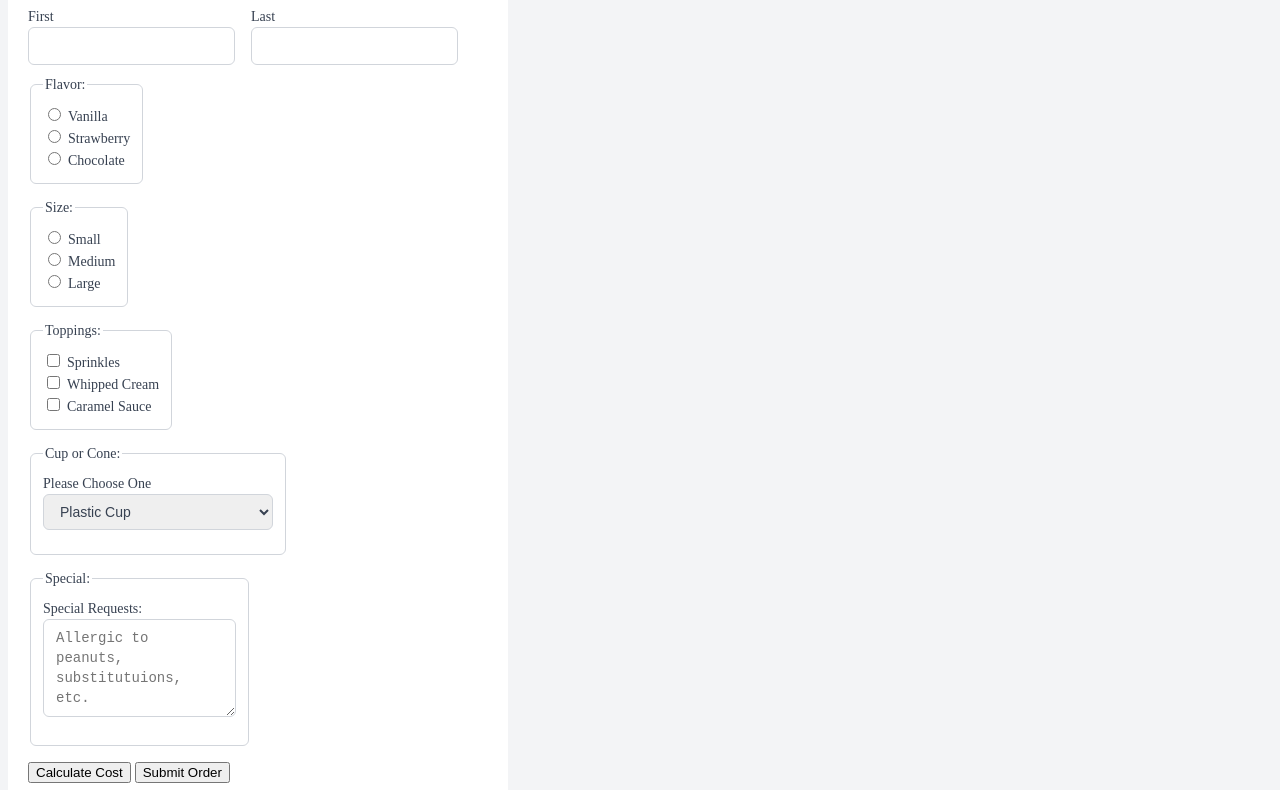
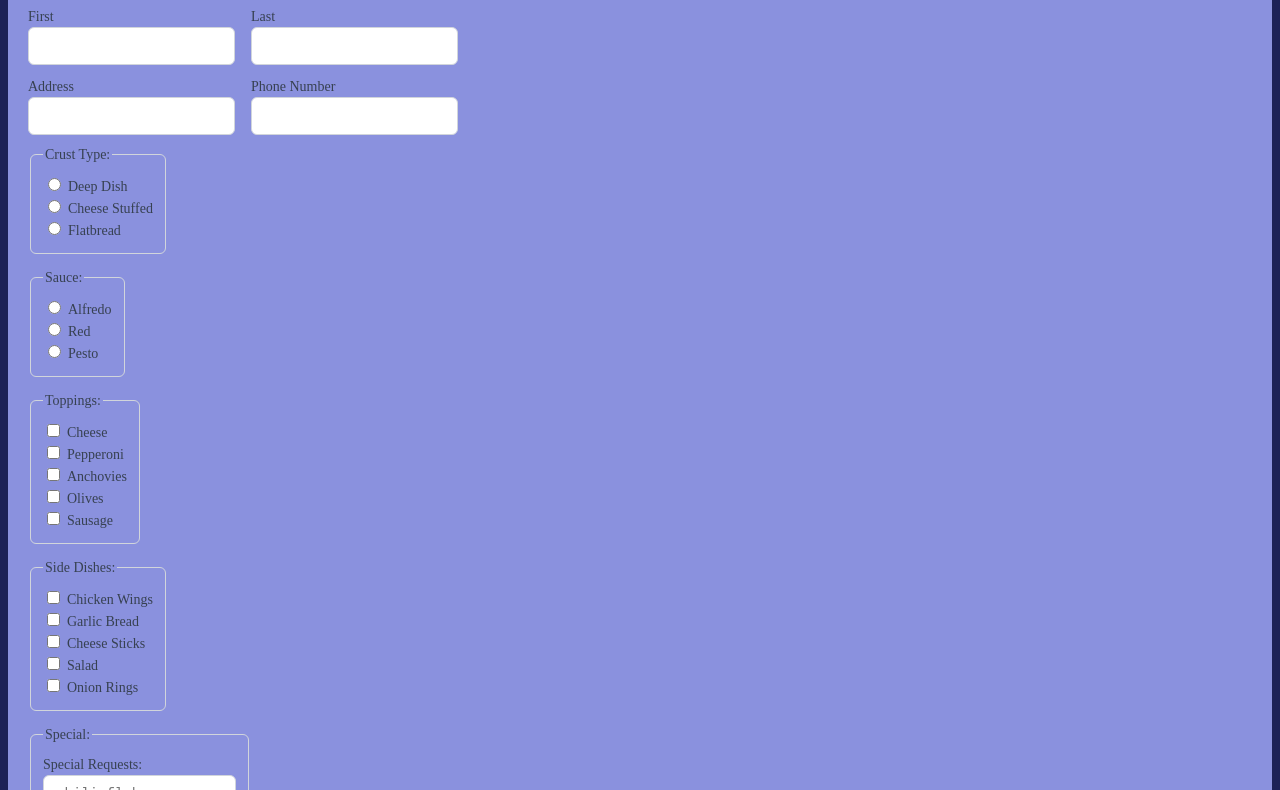
Before and after one commit to aiden841/pizzeria, a plain HTML site: page index.html in a window 1280 px wide. Shown: the part 101-891 px from the top of the page. Drawn offline with Linux system fonts and the light colour scheme.

Commit message:
initial commit

```diff
--- a/index.html
+++ b/index.html
@@ -3,12 +3,12 @@
 <head>
     <meta charset="UTF-8">
     <title>Title</title>
-    <link href="style.css" rel="stylesheet" type="text/css" />
+    <link href="style.css" rel="stylesheet" type="text/css"/>
 </head>
 <body>
 <div class="container">
     <div class="content">
-        <h1>Ice Cream Shoppe</h1>
+        <h1>Pizzeria</h1>
         <form>
             <div class="row">
                 <div>
@@ -20,78 +20,113 @@
                     <input id="lastname" name="last_name" type="text">
                 </div>
             </div>
+            <div class="row">
                 <div>
+                    <label for="address">Address</label>
+                    <input id="address" name="add" type="text">
+                </div>
+                <div>
+                    <label for="phonenumber">Phone Number</label>
+                    <input id="phonenumber" name="phone_number" type="text">
+                </div>
+            </div>
+
                 <div class="row">
                     <fieldset>
-                        <legend>Flavor:</legend>
+                        <legend>Crust Type:</legend>
                         <div>
-                            <input type="radio" id="vanilla" name="icecream">
-                            <label for="vanilla">Vanilla</label>
+                            <input type="radio" id="deepdish" name="crust">
+                            <label for="deepdish">Deep Dish</label>
                         </div>
 
                         <div>
-                            <input type="radio" id="strawberry" name="icecream">
-                            <label for="strawberry">Strawberry</label>
+                            <input type="radio" id="cheese stuffed" name="crust">
+                            <label for="cheese stuffed">Cheese Stuffed</label>
                         </div>
 
                         <div>
-                            <input type="radio" id="chocolate" name="icecream">
-                            <label for="chocolate">Chocolate</label>
+                            <input type="radio" id="flatbread" name="crust">
+                            <label for="flatbread">Flatbread</label>
                         </div>
                     </fieldset>
                 </div>
-                <div>
+
                     <div class="row">
                         <fieldset>
-                            <legend>Size:</legend>
+                            <legend>Sauce:</legend>
                             <div>
-                                <input type="radio" id="small" name="size">
-                                <label for="small">Small</label>
+                                <input type="radio" id="alfredo" name="sauce">
+                                <label for="alfredo">Alfredo</label>
                             </div>
                             <div>
-                                <input type="radio" id="medium" name="size">
-                                <label for="medium">Medium</label>
+                                <input type="radio" id="red" name="sauce">
+                                <label for="red">Red</label>
                             </div>
                             <div>
-                                <input type="radio" id="large" name="size">
-                                <label for="large">Large</label>
+                                <input type="radio" id="pesto" name="sauce">
+                                <label for="pesto">Pesto</label>
                             </div>
                         </fieldset>
                     </div>
-                    <div>
                     <div class="row">
                         <fieldset>
                             <legend>Toppings:</legend>
                             <div>
-                                    <input type="checkbox" id="sprinkles" name="sprinkles" value="sprinkles">
-                                    <label for="sprinkles">Sprinkles</label>
+                                <input type="checkbox" id="cheese" name="cheese" value="cheese">
+                                <label for="cheese">Cheese</label>
                                 <div>
-                                        <input type="checkbox" id="whippedCream" name="whippedCream" value="whippedCream">
-                                        <label for="whippedCream">Whipped Cream</label>
+                                    <input type="checkbox" id="pepperoni" name="pepperoni"
+                                           value="pepperoni">
+                                    <label for="pepperoni">Pepperoni</label>
                                 </div>
                                 <div>
-                                        <input type="checkbox" id="caramel" name="caramel" value="caramel">
-                                        <label for="caramel">Caramel Sauce</label>
+                                    <input type="checkbox" id="anchovies" name="anchovies" value="anchovies">
+                                    <label for="anchovies">Anchovies</label>
+                                </div>
+                                <div>
+                                    <input type="checkbox" id="olives" name="olives" value="olives">
+                                    <label for="olives">Olives</label>
+                                </div>
+                                <div>
+                                    <input type="checkbox" id="sausage" name="sausage" value="sausage">
+                                    <label for="sausage">Sausage</label>
+                                </div>
                             </div>
                         </fieldset>
                     </div>
+
+                    <fieldset>
+                        <legend>Side Dishes:</legend>
                         <div>
-                            <fieldset>
-                                <legend>Cup or Cone:</legend>
-                                <label for="container">Please Choose One</label>
-                                <select name="container" id="container">
-                                    <option value="cup">Plastic Cup</option>
-                                    <option value="sugar">Sugar Cone</option>
-                                    <option value="waffle">Waffle Cone</option>
-                                    <option value="dippedWaffle">Choclate Dipped Waffle Cone</option>
-                                </select>
+                            <input type="checkbox" id="chicken wings" name="chicken wings" value="chicken wings">
+                            <label for="chicken wings">Chicken Wings</label>
+                            <div>
+                                <input type="checkbox" id="garlicbread" name="garlicbread"
+                                       value="garlicbread">
+                                <label for="garlicbread">Garlic Bread</label>
+                            </div>
+                            <div>
+                                <input type="checkbox" id="cheesesticks" name="cheesesticks" value="cheesesticks">
+                                <label for="cheesesticks">Cheese Sticks</label>
+                            </div>
+                            <div>
+                                <input type="checkbox" id="salad" name="salad" value="salad">
+                                <label for="salad">Salad</label>
+                            </div>
+                            <div>
+                                <input type="checkbox" id="onionrings" name="onionrings" value="onionrings">
+                                <label for="onionrings">Onion Rings</label>
+                            </div>
+                        </div>
                     </fieldset>
                     <fieldset>
                         <legend>Special:</legend>
                         <label for="SpecialRequests">Special Requests:</label>
-                                <textarea id="SpecialRequests" name="SpecialRequests" rows="4" cols="18" placeholder="Allergic to peanuts, substitutuions, etc."></textarea>
+                        <textarea id="SpecialRequests" name="SpecialRequests" rows="4" cols="18"
+                                  placeholder="chili flakes, parmesan, etc."></textarea>
                     </fieldset>
-                            <button type="button" onclick="alert('Free today for our Grand Opening!)">Calculate Cost</button>
+                    <button type="button" onclick="alert('Free today for our Grand Opening!')">Calculate Cost
+                    </button>
                     <button type="submit">Submit Order</button>
         </form>
     </div>
--- a/style.css
+++ b/style.css
@@ -2,7 +2,7 @@
     box-sizing: border-box;
 }
 body{
-    background: #f3f4f6;
+    background: #1c2157;
 }
 
 label {
@@ -64,10 +64,10 @@ section header{
 
 .content{
     box-shadow: 0 1px 3px 0 rgba(0 0 0  0.1), 0 1px 2px -1px rgba(0 0 0  0.1);
-    background: white;
+    background: #8a91de;
     padding: 20px;
     border-radius: 12px;
-    width: 500px;
+    min-width: 1000px;
 }
 .center{
     display: flex;
```
Also changed, not shown: 1 other file. Lines whose indentation alone changed are shown as unchanged.
